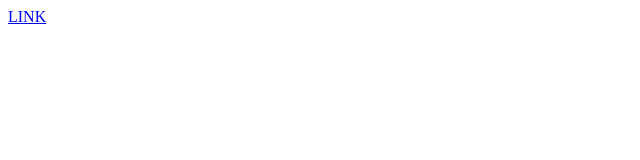
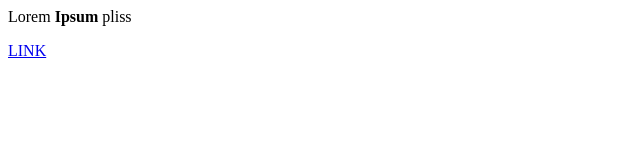
Before and after one commit to HaViXus/Gau-gany, a plain HTML site: page index.html in a window 1280 px wide. Shown: the whole page, without its empty margins (0-640 px from the left). Drawn offline with Linux system fonts and the light colour scheme.

Commit message:
[Radek] Add Lorem Ipsum

```diff
--- a/index.html
+++ b/index.html
@@ -7,6 +7,7 @@
 </head>
 <body>
 
+<p>Lorem <b>Ipsum</b> pliss</p>
 <a href="https://www.youtube.com/watch?v=W6bahrx5cQQ">LINK</a>
 
 </body>
```
